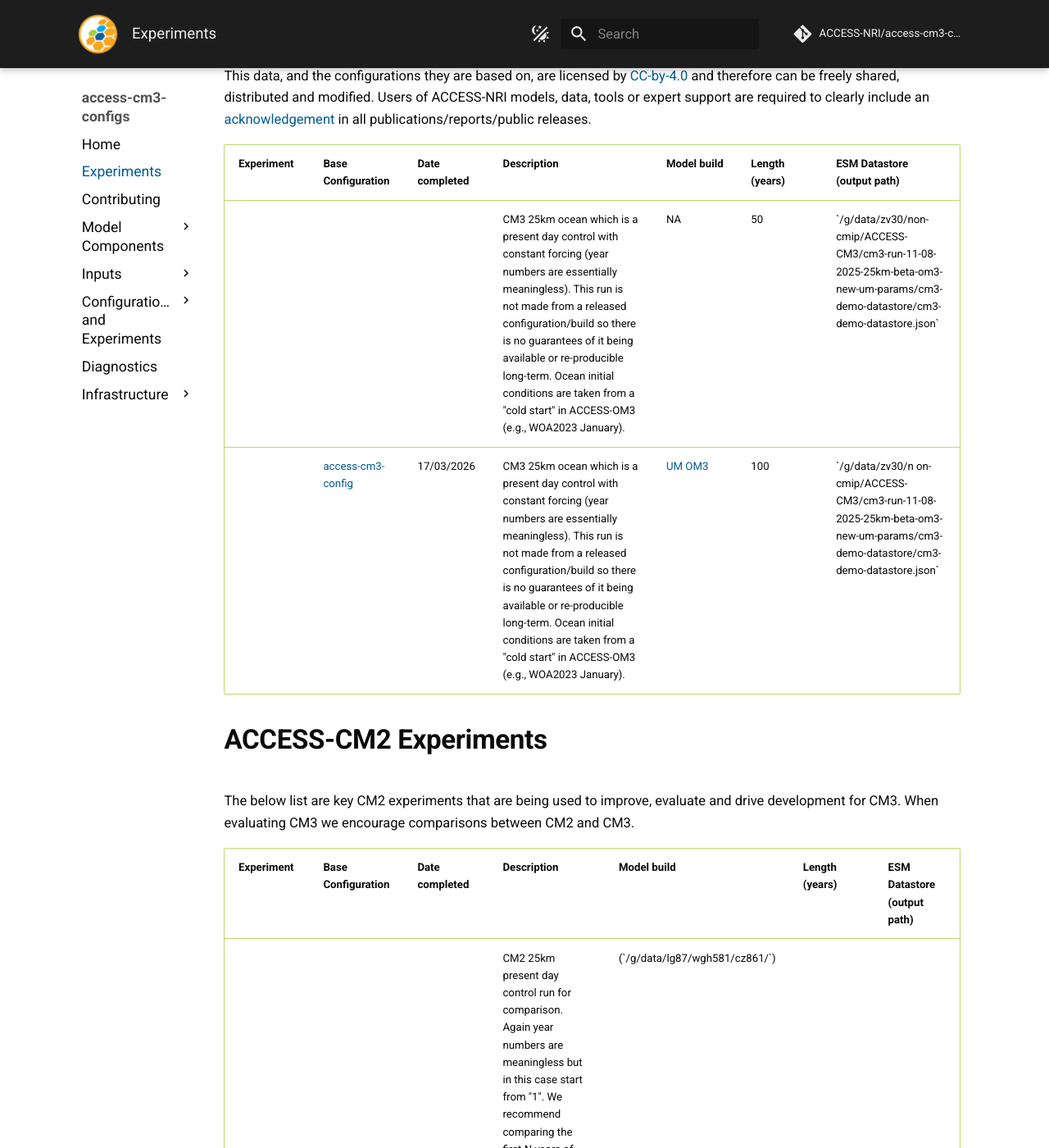
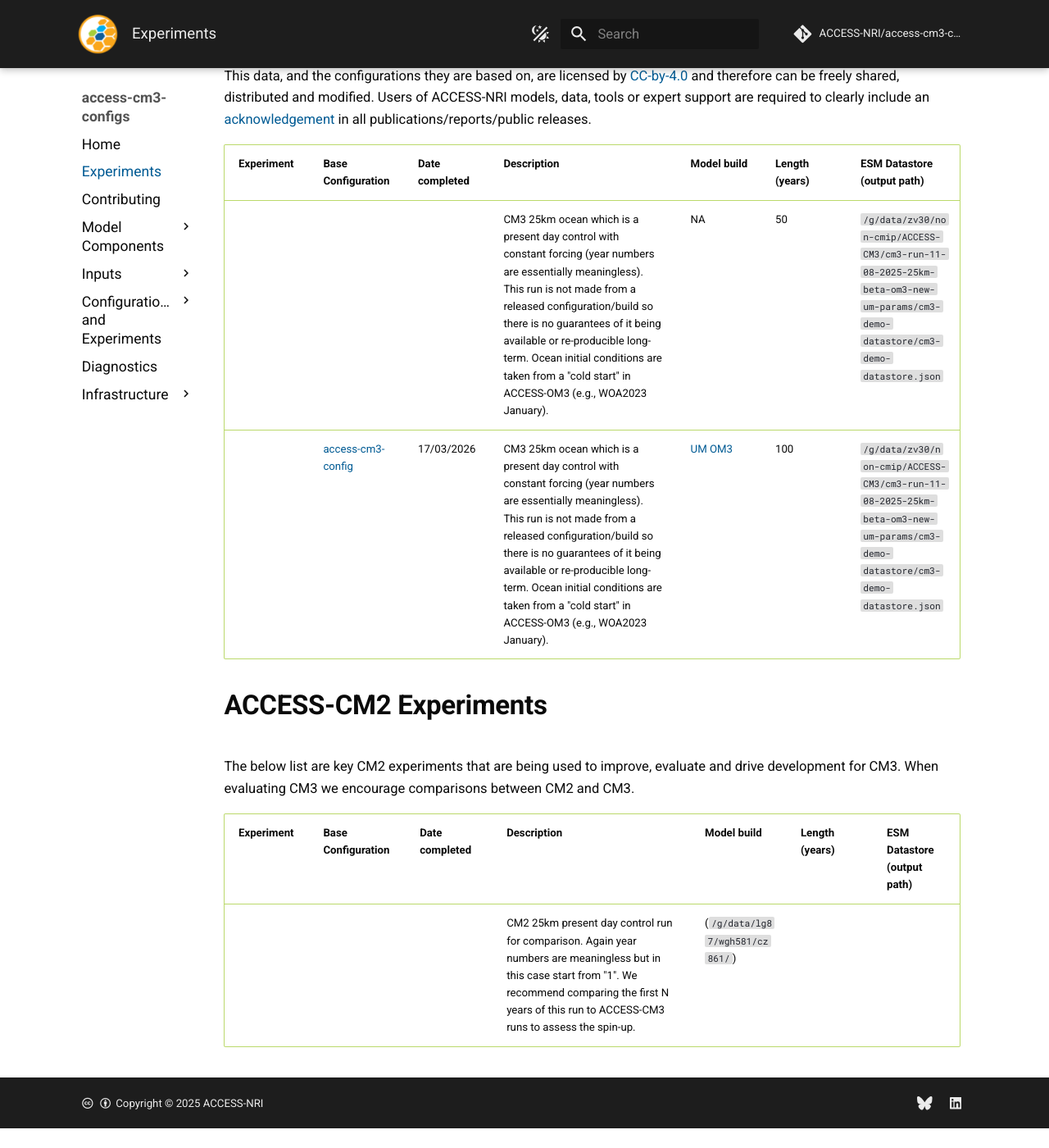
Before and after one commit to ACCESS-NRI/access-cm3-config-docs, an MkDocs documentation site: the page built from documentation/docs/pages/Experiments.md, in a window 1280 px wide and 1400 px high, scrolled down 286 px. Shown: the whole window at 82% size. Built offline with MkDocs 1.6.1 and Material for MkDocs 9.7.7, drawn with Linux system fonts in a browser that asks for light colours; comment, search, counter and statistics services are not loaded; after the commit the page ends 1662 px from its top, so only the background shows below that.

```diff
--- a/documentation/docs/pages/Experiments.md
+++ b/documentation/docs/pages/Experiments.md
@@ -26,8 +26,8 @@ distributed and modified. Users of ACCESS-NRI models, data, tools or expert supp
 
 | Experiment | Base Configuration | Date completed | Description                                                                                                                                                                                                                                                                                                                                        | Model build                                                                                                                                                                                                     | Length (years) | ESM Datastore  <br/>  (output path)                                                                                             |
 | ---------- | ------------------ |----------------| -------------------------------------------------------------------------------------------------------------------------------------------------------------------------------------------------------------------------------------------------------------------------------------------------------------------------------------------------- |-----------------------------------------------------------------------------------------------------------------------------------------------------------------------------------------------------------------|----------------|---------------------------------------------------------------------------------------------------------------------------------|
-|            |                    |                | CM3 25km ocean which is a present day control with constant forcing (year numbers are essentially meaningless). This run is not made from a released configuration/build so there is no guarantees of it being available or re-producible long-term. Ocean initial conditions are taken from a "cold start" in ACCESS-OM3 (e.g., WOA2023 January). | NA                                                                                                                                                                                                              | 50             | \`/g/data/zv30/non-cmip/ACCESS-CM3/cm3-run-11-08-2025-25km-beta-om3-new-um-params/cm3-demo-datastore/cm3-demo-datastore.json\`  |
-|            | [access-cm3-config](https://github.com/ACCESS-NRI/access-cm3-configs/tree/7c544cc2bfce97d28cf877b63620a6757a2aa273) | 17/03/2026     | CM3 25km ocean which is a present day control with constant forcing (year numbers are essentially meaningless). This run is not made from a released configuration/build so there is no guarantees of it being available or re-producible long-term. Ocean initial conditions are taken from a "cold start" in ACCESS-OM3 (e.g., WOA2023 January). | [UM](https://github.com/ACCESS-NRI/UM/tree/3ed9cb65e997b4453ee362f73876db2cb6b62036) [OM3](https://github.com/ACCESS-NRI/ACCESS-OM3/tree/a5b511da9573b106c3a98dc16e3b9668bfb597f1) | 100            | \`/g/data/zv30/n on-cmip/ACCESS-CM3/cm3-run-11-08-2025-25km-beta-om3-new-um-params/cm3-demo-datastore/cm3-demo-datastore.json\` |
+|            |                    |                | CM3 25km ocean which is a present day control with constant forcing (year numbers are essentially meaningless). This run is not made from a released configuration/build so there is no guarantees of it being available or re-producible long-term. Ocean initial conditions are taken from a "cold start" in ACCESS-OM3 (e.g., WOA2023 January). | NA                                                                                                                                                                                                              | 50             | `/g/data/zv30/non-cmip/ACCESS-CM3/cm3-run-11-08-2025-25km-beta-om3-new-um-params/cm3-demo-datastore/cm3-demo-datastore.json`  |
+|            | [access-cm3-config](https://github.com/ACCESS-NRI/access-cm3-configs/tree/7c544cc2bfce97d28cf877b63620a6757a2aa273) | 17/03/2026     | CM3 25km ocean which is a present day control with constant forcing (year numbers are essentially meaningless). This run is not made from a released configuration/build so there is no guarantees of it being available or re-producible long-term. Ocean initial conditions are taken from a "cold start" in ACCESS-OM3 (e.g., WOA2023 January). | [UM](https://github.com/ACCESS-NRI/UM/tree/3ed9cb65e997b4453ee362f73876db2cb6b62036) [OM3](https://github.com/ACCESS-NRI/ACCESS-OM3/tree/a5b511da9573b106c3a98dc16e3b9668bfb597f1) | 100            | `/g/data/zv30/n on-cmip/ACCESS-CM3/cm3-run-11-08-2025-25km-beta-om3-new-um-params/cm3-demo-datastore/cm3-demo-datastore.json` |
 
 # ACCESS-CM2 Experiments
 
@@ -35,4 +35,4 @@ The below list are key CM2 experiments that are being used to improve, evaluate
 
 | Experiment | Base Configuration | Date completed | Description                                                                                                                                                                                                         | Model build                      | Length (years) | ESM Datastore <br/> (output path) |
 | ---------- | ------------------ | -------------- | ------------------------------------------------------------------------------------------------------------------------------------------------------------------------------------------------------------------- | -------------------------------- | -------------- | --------------------------- |
-|            |                    |                | CM2 25km present day control run for comparison. Again year numbers are meaningless but in this case start from "1". We recommend comparing the first N years of this run to ACCESS-CM3 runs to assess the spin-up. | (\`/g/data/lg87/wgh581/cz861/\`) |
+|            |                    |                | CM2 25km present day control run for comparison. Again year numbers are meaningless but in this case start from "1". We recommend comparing the first N years of this run to ACCESS-CM3 runs to assess the spin-up. | (`/g/data/lg87/wgh581/cz861/`) |
```
